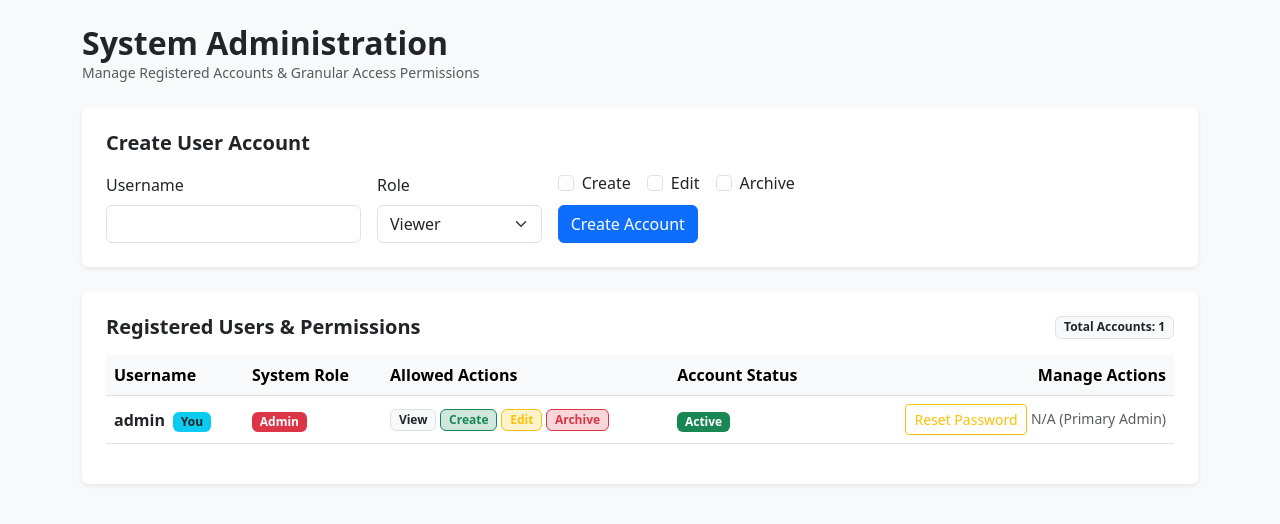
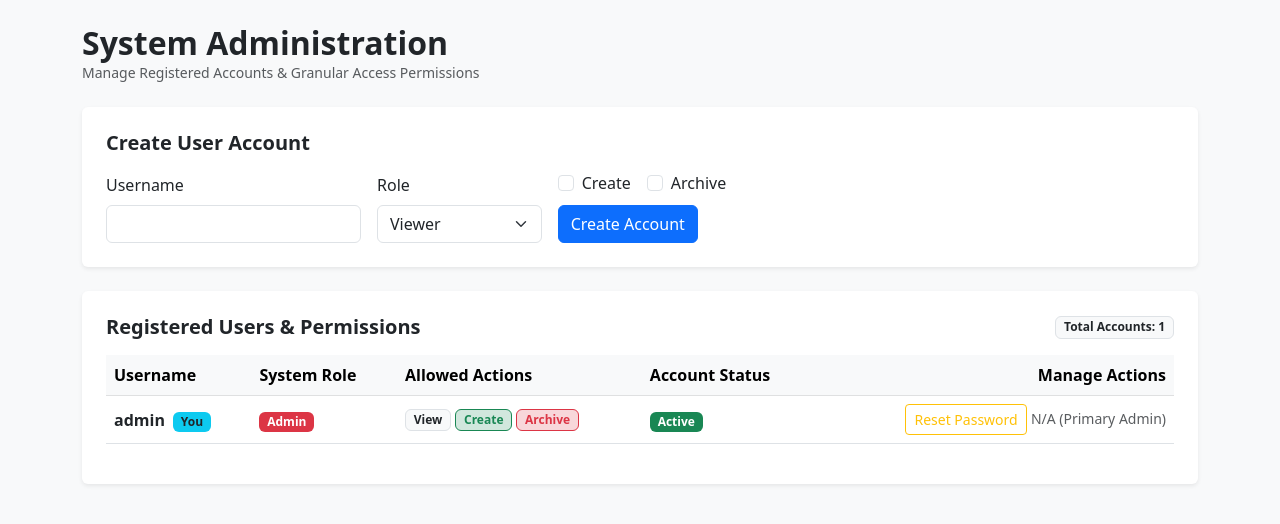
Before and after one commit to DessDagondon/lokalhealth, a Flask app: page /admin in a window 1280 px wide. Shown: the part 56-580 px from the top of the page. Run offline with Flask 3, Linux system fonts and the light colour scheme; a user stored in the database is signed in; data comes from the database, SQL or seed files in the repository.

Commit message:
added ipynb file for ml experiments, removed can_edit functionality, removed dummy user credentials description in the login screen

```diff
--- a/templates/admin.html
+++ b/templates/admin.html
@@ -27,10 +27,6 @@
                     <div class="form-check">
                         <input class="form-check-input" type="checkbox" id="new-can-create" name="can_create">
                         <label class="form-check-label" for="new-can-create">Create</label>
-                    </div>
-                    <div class="form-check">
-                        <input class="form-check-input" type="checkbox" id="new-can-edit" name="can_edit">
-                        <label class="form-check-label" for="new-can-edit">Edit</label>
                     </div>
                     <div class="form-check">
                         <input class="form-check-input" type="checkbox" id="new-can-delete" name="can_delete">
@@ -81,9 +77,6 @@
                             {% if user_item.can_create %}
                                 <span class="badge bg-success-subtle text-success border border-success">Create</span>
                             {% endif %}
-                            {% if user_item.can_edit %}
-                                <span class="badge bg-warning-subtle text-warning border border-warning">Edit</span>
-                            {% endif %}
                             {% if user_item.can_delete %}
                                 <span class="badge bg-danger-subtle text-danger border border-danger">Archive</span>
                             {% endif %}
@@ -131,11 +124,6 @@
                                                 <div class="form-check form-switch mb-2">
                                                     <input class="form-check-input" type="checkbox" id="can_create{{ user_item.id }}" name="can_create" {% if user_item.can_create %}checked{% endif %}>
                                                     <label class="form-check-label fw-semibold" for="can_create{{ user_item.id }}">Can Create / Ingest Records</label>
-                                                </div>
-
-                                                <div class="form-check form-switch mb-2">
-                                                    <input class="form-check-input" type="checkbox" id="can_edit{{ user_item.id }}" name="can_edit" {% if user_item.can_edit %}checked{% endif %}>
-                                                    <label class="form-check-label fw-semibold" for="can_edit{{ user_item.id }}">Can Edit Existing Records</label>
                                                 </div>
 
                                                 <div class="form-check form-switch mb-2">
--- a/templates/login.html
+++ b/templates/login.html
@@ -23,9 +23,6 @@
                     Need an account? Contact your System Administrator to request access.
                 </div>
             </div>
-            <div class="card-footer bg-white text-center text-muted small py-3">
-                Default Credentials: <strong>admin</strong> / <strong>Admin123!</strong>
-            </div>
         </div>
     </div>
 </div>
```
Also changed, not shown: 1 other file.
